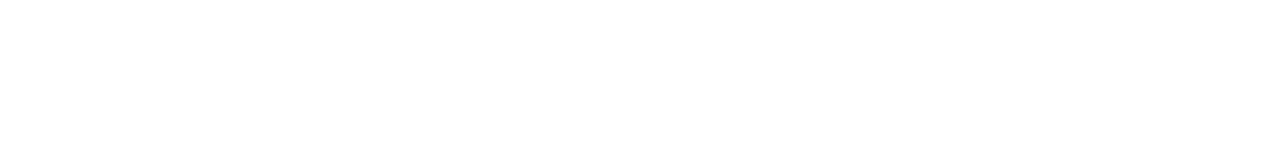
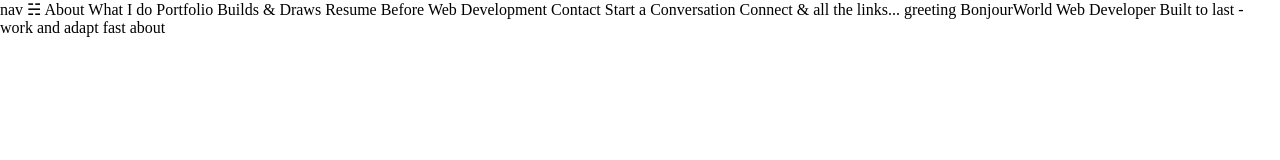
Before and after one commit to tflosse/Porfolio-Project, a plain HTML site: page index.html in a window 1280 px wide. Drawn offline with nearby package versions, Linux system fonts and the light colour scheme.

Commit message:
HTML text

```diff
--- a/index.html
+++ b/index.html
@@ -10,6 +10,26 @@
     <title>Tamara's Portfolio</title>
 </head>
 <body>
+    nav
+    ☵
+    About
+    What I do
+    Portfolio
+    Builds & Draws
+    Resume
+    Before Web Development
+    Contact
+    Start a Conversation
+    Connect
+    & all the links...
+
+    greeting
+    BonjourWorld
+    Web Developer
+    Built to last - work and adapt fast
+
+    about
+
 
     <script scr="app.js" charset="utf-8"></script>
 </body>
```
